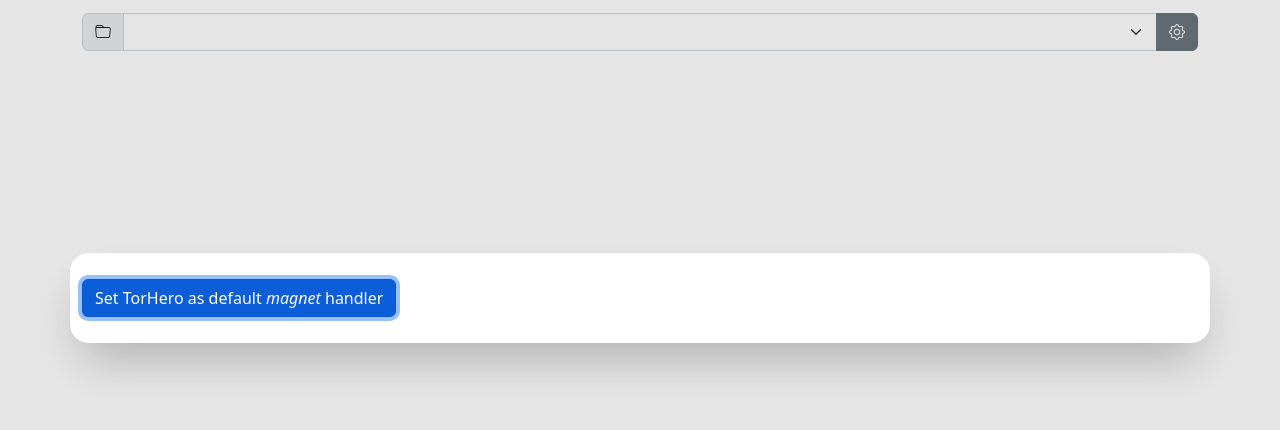
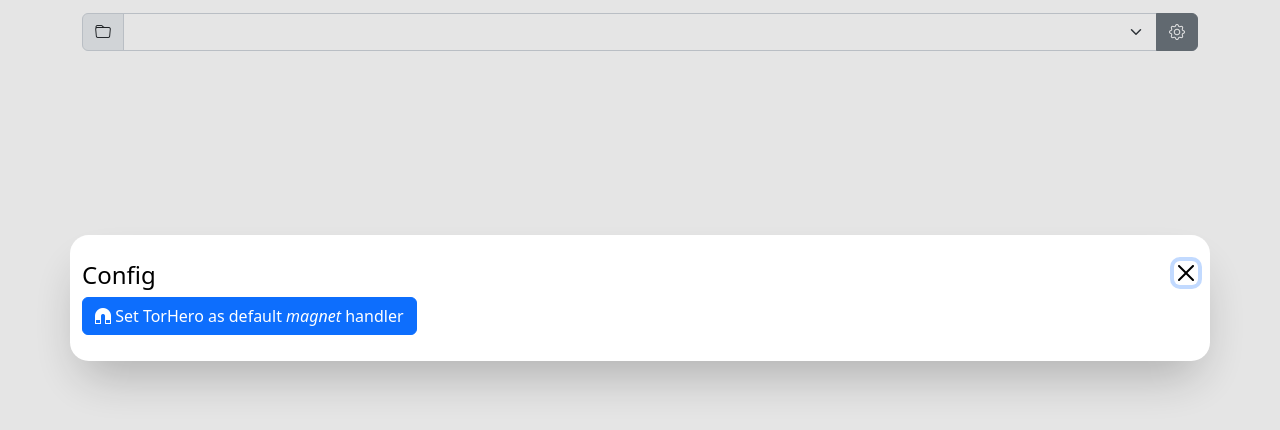
Before and after one commit to upkanet/torhero, a website: page public/index.htm in a window 1280 px wide. Both pictures are taken after a click on the link 325 px from the left and 23 px from the top of the page. Shown: the part 102-532 px from the top of the page. Drawn offline with nearby package versions, Linux system fonts and the light colour scheme; no server answers.

Commit message:
fix:close config dialog

```diff
--- a/package.json
+++ b/package.json
@@ -1,6 +1,6 @@
 {
   "name": "torhero",
-  "version": "1.1.0",
+  "version": "1.1.1",
   "description": "Mobile and WebUI minimalist seedbox server based on webtorrent",
   "main": "./bin/index.mjs",
   "bin": {
--- a/public/index.htm
+++ b/public/index.htm
@@ -48,7 +48,15 @@
     </dialog>
 
     <dialog id="configDialog" class="container">
-        <button id="btn-magnet-handler" class="btn btn-primary">Set TorHero as default <i>magnet</i> handler</button>
+        <div class="row">
+            <div class="col">
+                <h4>Config</h4>
+            </div>
+            <div class="col text-end">
+                <button class="btn-close" id="btn-close-config-dialog" ></button>
+            </div>
+        </div>
+        <button id="btn-magnet-handler" class="btn btn-primary"><i class="bi bi-magnet-fill"></i> Set TorHero as default <i>magnet</i> handler</button>
     </dialog>
 
     <script src="https://cdn.jsdelivr.net/npm/bootstrap@5.2.0/dist/js/bootstrap.bundle.min.js"
--- a/public/js/index.js
+++ b/public/js/index.js
@@ -170,6 +170,9 @@
 document.getElementById('btn-magnet-handler').addEventListener('click',()=>{
     navigator.registerProtocolHandler("magnet",window.location.origin+"/?open=%s","TorHero Magnet handler")
 })
+document.getElementById('btn-close-config-dialog').addEventListener('click',()=>{
+    configDialog.close()
+})
 
 checkOpenMagnet()
 populateFolders()
```
